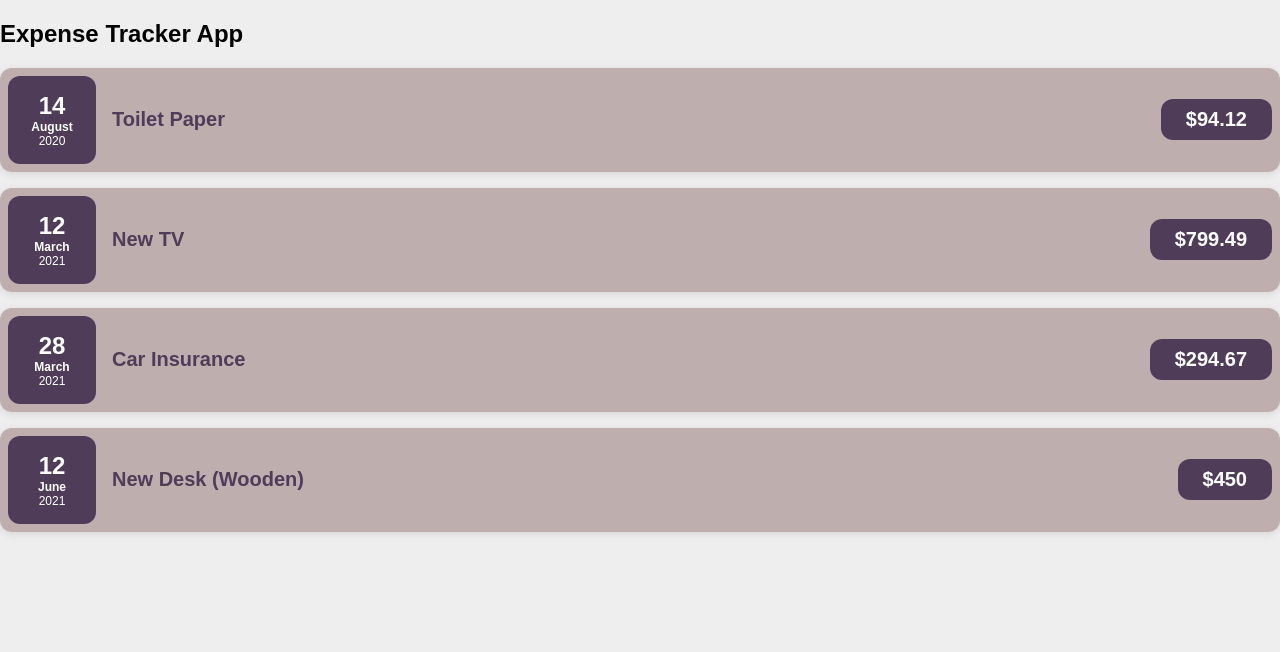
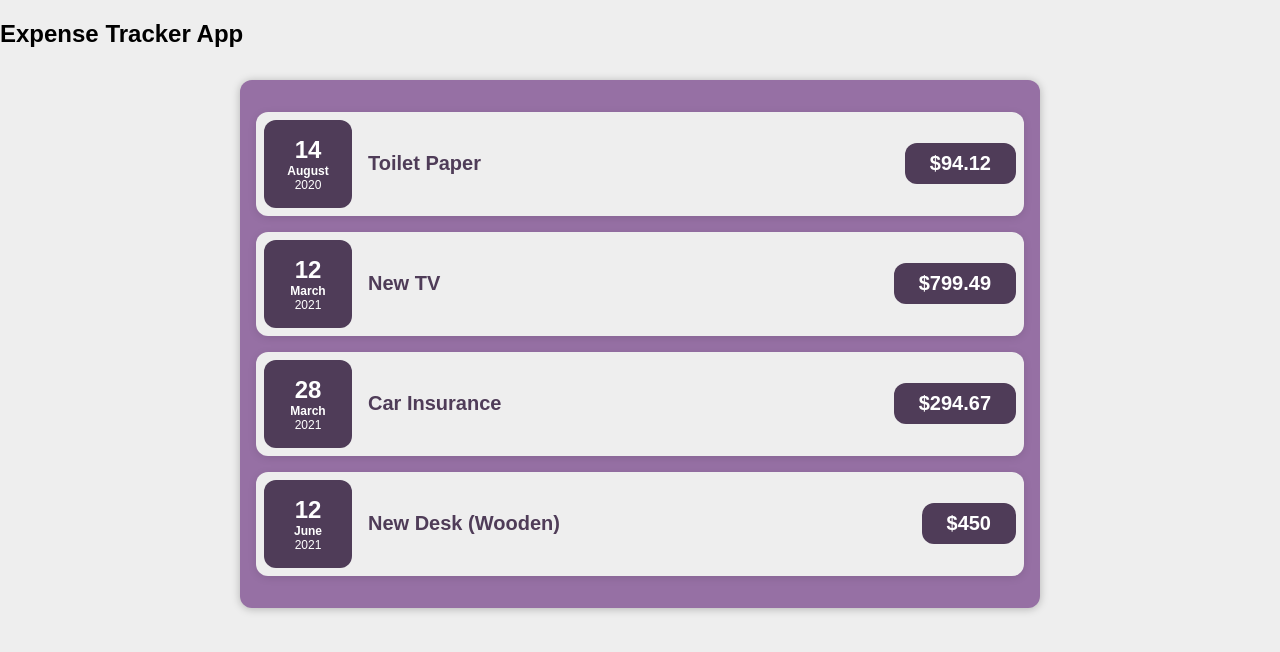
Before and after one commit to ardakoc/react-expense-tracking, a React (Create React App) app: page / in a window 1280 px wide. Shown: the top 652 px of the page. Built offline with nearby package versions, Linux system fonts and the light colour scheme.

Commit message:
added Expenses component and components have been made more modular.

```diff
--- a/src/App.js
+++ b/src/App.js
@@ -1,6 +1,6 @@
-import ExpenseItem from "./components/ExpenseItem";
+import Expenses from "./components/Expenses";
 
-function App() {
+function App(props) {
   const expenses = [
     {
       id: "e1",
@@ -8,11 +8,7 @@
       amount: 94.12,
       date: new Date(2020, 7, 14),
     },
-    { id: "e2",
-      title: "New TV",
-      amount: 799.49,
-      date: new Date(2021, 2, 12),
-    },
+    { id: "e2", title: "New TV", amount: 799.49, date: new Date(2021, 2, 12) },
     {
       id: "e3",
       title: "Car Insurance",
@@ -29,26 +25,7 @@
   return (
     <section>
       <h2>Expense Tracker App</h2>
-      <ExpenseItem
-        title={expenses[0].title}
-        amount={expenses[0].amount}
-        date={expenses[0].date}
-      />
-      <ExpenseItem
-        title={expenses[1].title}
-        amount={expenses[1].amount}
-        date={expenses[1].date}
-      />
-      <ExpenseItem
-        title={expenses[2].title}
-        amount={expenses[2].amount}
-        date={expenses[2].date}
-      />
-      <ExpenseItem
-        title={expenses[3].title}
-        amount={expenses[3].amount}
-        date={expenses[3].date}
-      />
+      <Expenses items={expenses} />
     </section>
   );
 }
--- a/src/components/ExpenseItem.css
+++ b/src/components/ExpenseItem.css
@@ -6,7 +6,7 @@
     padding: 0.5rem;
     margin: 1rem 0;
     border-radius: 12px;
-    background-color: #bfaeae;
+    background-color: #eee;
   }
 
   .expense-item__description {
--- /dev/null
+++ b/src/components/Expenses.css
@@ -0,0 +1,9 @@
+.expenses {
+    padding: 1rem;
+    background-color: #9670a4;
+    margin: 2rem auto;
+    width: 50rem;
+    max-width: 95%;
+    border-radius: 12px;
+    box-shadow: 0 1px 8px rgba(0, 0, 0, 0.25);
+  }
--- /dev/null
+++ b/src/components/Expenses.js
@@ -0,0 +1,31 @@
+import ExpenseItem from "./ExpenseItem";
+import "./Expenses.css";
+
+function Expenses(props) {
+  return (
+    <div className="expenses">
+      <ExpenseItem
+        title={props.items[0].title}
+        amount={props.items[0].amount}
+        date={props.items[0].date}
+      />
+      <ExpenseItem
+        title={props.items[1].title}
+        amount={props.items[1].amount}
+        date={props.items[1].date}
+      />
+      <ExpenseItem
+        title={props.items[2].title}
+        amount={props.items[2].amount}
+        date={props.items[2].date}
+      />
+      <ExpenseItem
+        title={props.items[3].title}
+        amount={props.items[3].amount}
+        date={props.items[3].date}
+      />
+    </div>
+  );
+}
+
+export default Expenses;
```
